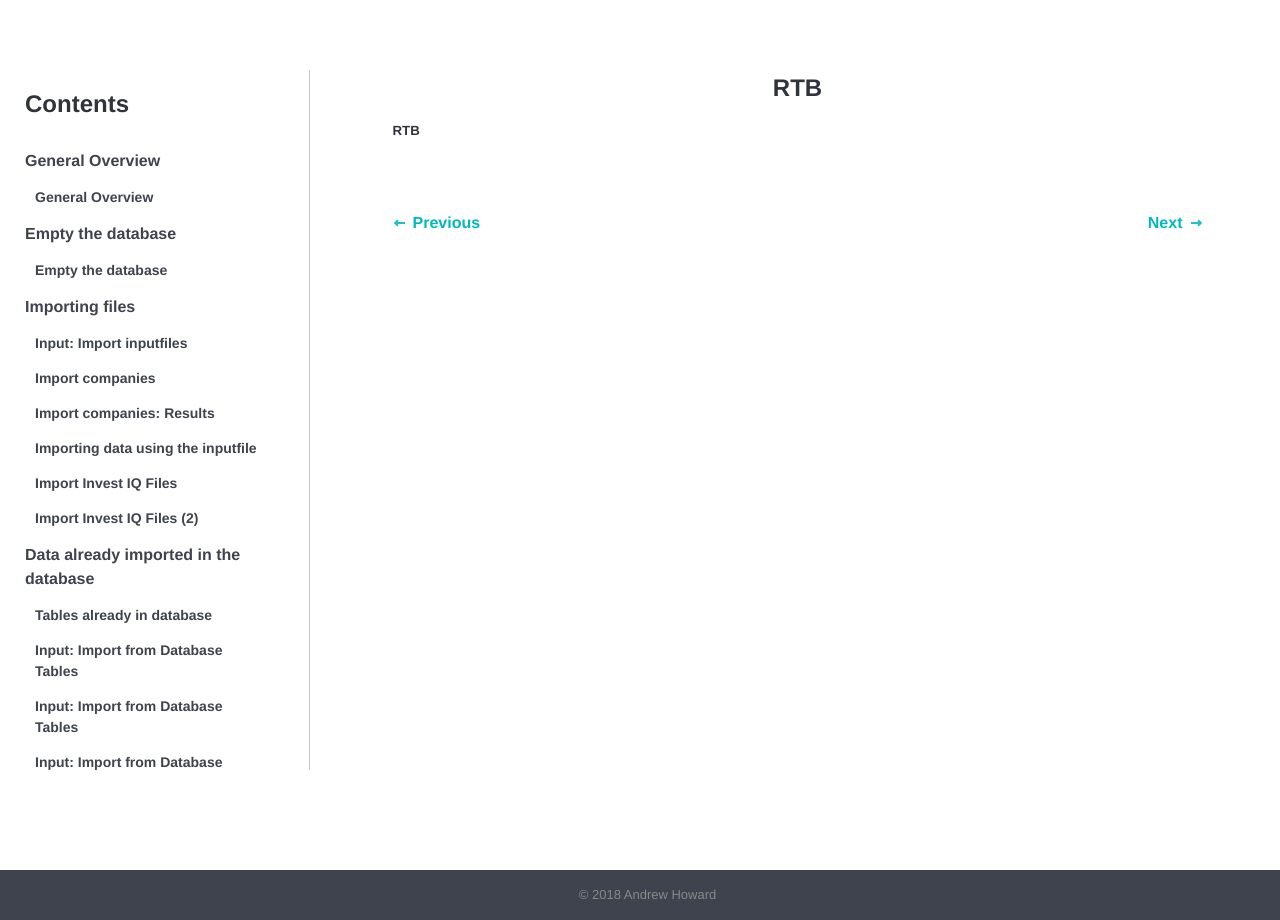
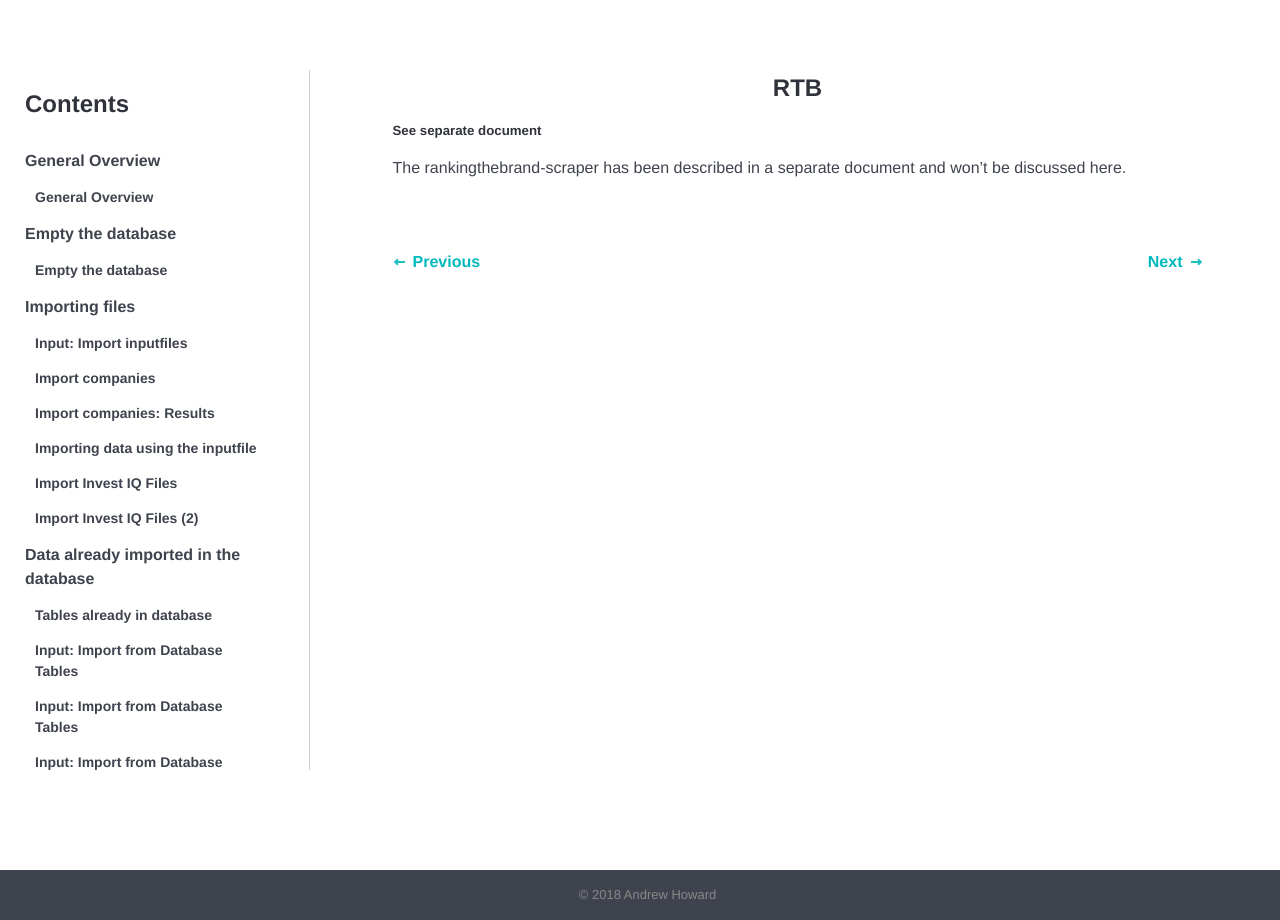
Before and after one commit to tkumpanenko/slides, a Jekyll site: the page built from _tutorials/075.html, in a window 1280 px wide. Built offline with Jekyll 4.4.1, drawn with Linux system fonts in a browser that asks for light colours.

Commit message:
Update from Forestry.io - 075.html

```diff
--- a/_tutorials/075.html
+++ b/_tutorials/075.html
@@ -4,8 +4,8 @@ topic: special-cases
 order: 1
 date: 2018-01-18 19:31:06 +0000
 ---
-
-
 <h4>RTB</h4>
 
-<h5>RTB</h5>
+<h5>See separate document</h5>
+
+<p>The rankingthebrand-scraper has been described in a separate document and won’t be discussed here. </p>
```
